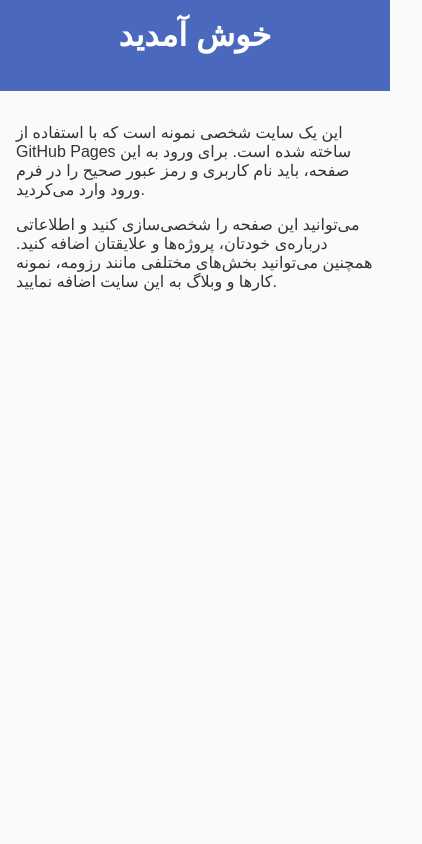
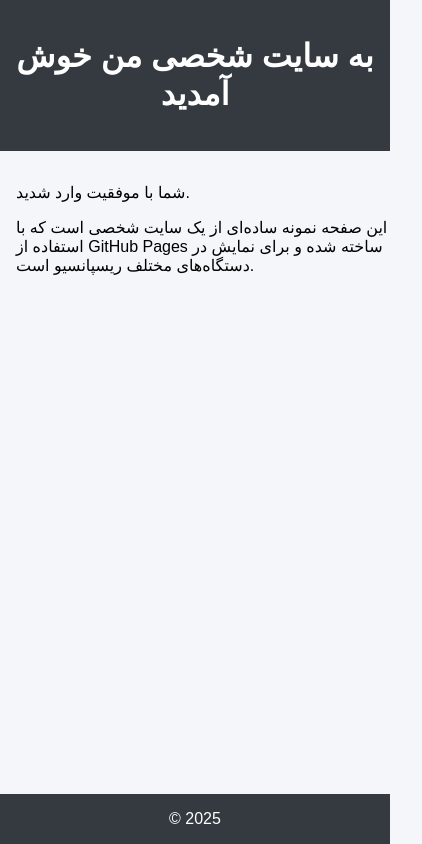
Before and after one commit to Ramadan-Evaz/personal-website, a plain HTML site: page home.html in a window 390 px wide. Shown: the whole page, 422 px wide, since content can reach past the window. Drawn offline with Linux system fonts and the light colour scheme.

Commit message:
Update index.html and home.html to improve responsive design

```diff
--- a/home.html
+++ b/home.html
@@ -3,46 +3,53 @@
 <head>
   <meta charset="UTF-8" />
   <meta name="viewport" content="width=device-width, initial-scale=1.0" />
-    <title>سایت شخصی</title>
+  <title>صفحه خانه</title>
   <style>
     body {
       font-family: Arial, sans-serif;
-        background-color: #fafafa;
-        color: #333;
+      background-color: #f5f6fa;
       margin: 0;
       padding: 0;
+      display: flex;
+      flex-direction: column;
+      min-height: 100vh;
     }
-      .header {
-        background-color: #4a69bd;
+    header {
+      background-color: #343a40;
       color: #fff;
-        padding: 1rem 2rem;
+      padding: 1rem;
       text-align: center;
     }
-      .content {
+    main {
+      flex: 1;
+      padding: 2rem;
       max-width: 800px;
-        margin: 2rem auto;
-        padding: 0 1rem;
+      width: 100%;
+      margin: 0 auto;
     }
-      h1 {
-        margin-top: 0;
+    footer {
+      background-color: #343a40;
+      color: #fff;
+      text-align: center;
+      padding: 1rem;
+    }
+    @media (max-width: 600px) {
+      main {
+        padding: 1rem;
+      }
     }
   </style>
 </head>
 <body>
-    <div class="header">
-      <h1>خوش آمدید</h1>
-    </div>
-    <div class="content">
-      <p>
-        این یک سایت شخصی نمونه است که با استفاده از GitHub Pages ساخته شده است.
-        برای ورود به این صفحه، باید نام کاربری و رمز عبور صحیح را در فرم ورود وارد
-        می‌کردید.
-      </p>
-      <p>
-        می‌توانید این صفحه را شخصی‌سازی کنید و اطلاعاتی درباره‌ی خودتان، پروژه‌ها و
-        علایقتان اضافه کنید. همچنین می‌توانید بخش‌های مختلفی مانند رزومه، نمونه
-        کارها و وبلاگ به این سایت اضافه نمایید.
-      </p>
-    </div>
+  <header>
+    <h1>به سایت شخصی من خوش آمدید</h1>
+  </header>
+  <main>
+    <p>شما با موفقیت وارد شدید.</p>
+    <p>این صفحه نمونه ساده‌ای از یک سایت شخصی است که با استفاده از GitHub Pages ساخته شده و برای نمایش در دستگاه‌های مختلف ریسپانسیو است.</p>
+  </main>
+  <footer>
+    &copy; 2025
+  </footer>
 </body>
 </html>
```
Also changed, not shown: index.html (+10 -15 lines). Lines whose indentation alone changed are shown as unchanged.
